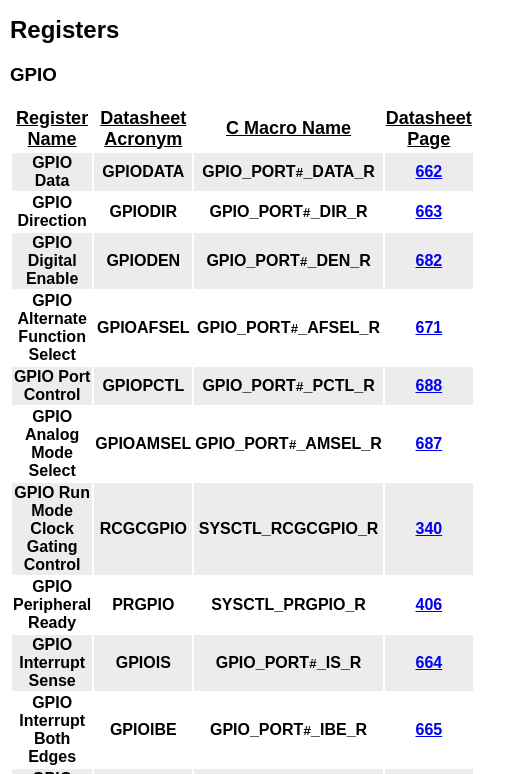
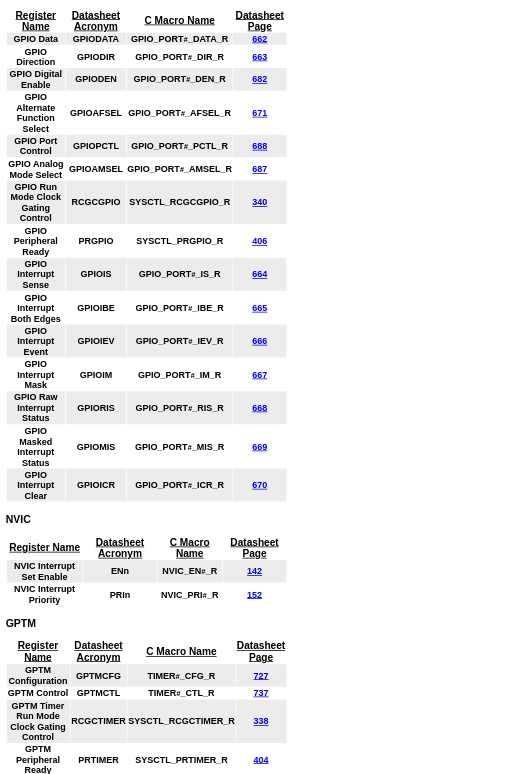
Before and after one commit to alex-pallan/cpre288-quick-reference, a plain HTML site: page register-tables.html in a window 390 px wide. Shown: the part 118-892 px from the top of the page, 515 px wide, since content can reach past the window. Drawn offline with Linux system fonts and the light colour scheme.

Commit message:
Update register-tables.html

```diff
--- a/register-tables.html
+++ b/register-tables.html
@@ -64,6 +64,21 @@
         margin: 0;
         padding: 0;
     }
+
+    /* Media query for mobile devices */
+@media only screen and (max-width: 767px) {
+  body {
+    zoom: 75%; /* Adjust the zoom level as needed */
+    -moz-transform: scale(0.75); /* Firefox */
+    -moz-transform-origin: 0 0;
+    -o-transform: scale(0.75); /* Opera */
+    -o-transform-origin: 0 0;
+    -webkit-transform: scale(0.75); /* Webkit (Safari, Chrome, etc) */
+    -webkit-transform-origin: 0 0;
+    transform: scale(0.75); /* Standard */
+    transform-origin: 0 0;
+  }
+}
 </style>
 <script src=""></script>
 
```
